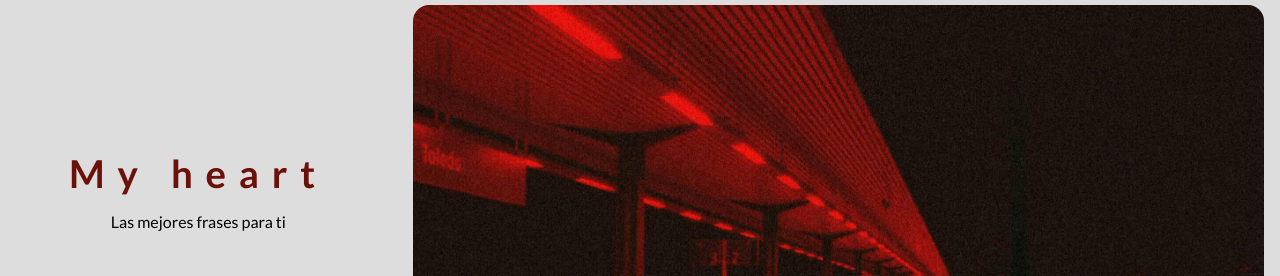
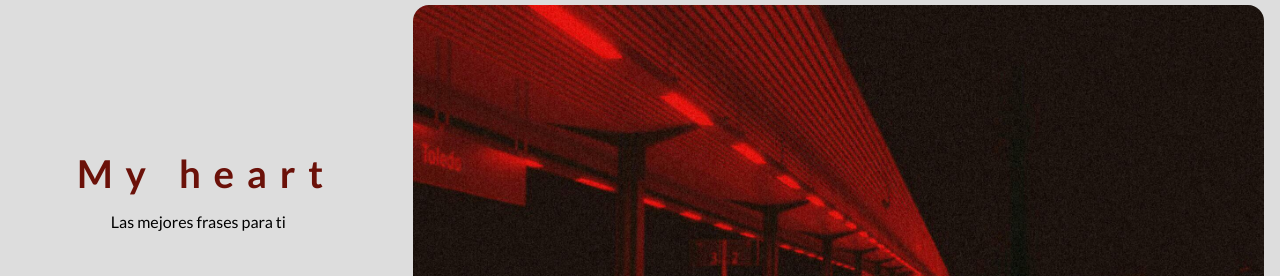
Before and after one commit to Alex-Jhordan/My-heart, a plain HTML site: page index.html in a window 1280 px wide. Shown: the part 72-348 px from the top of the page. Drawn offline with Linux system fonts and the light colour scheme.

Commit message:
version 2

```diff
--- a/scss/_mainSection.scss
+++ b/scss/_mainSection.scss
@@ -25,6 +25,7 @@
                     letter-spacing: .8rem;
                     color: $color-principal;
                     font-weight: 700;
+                    margin-left: 1rem;
                 }
 
                 .description {
```
Also changed, not shown: css/style.css, 1 other file.
